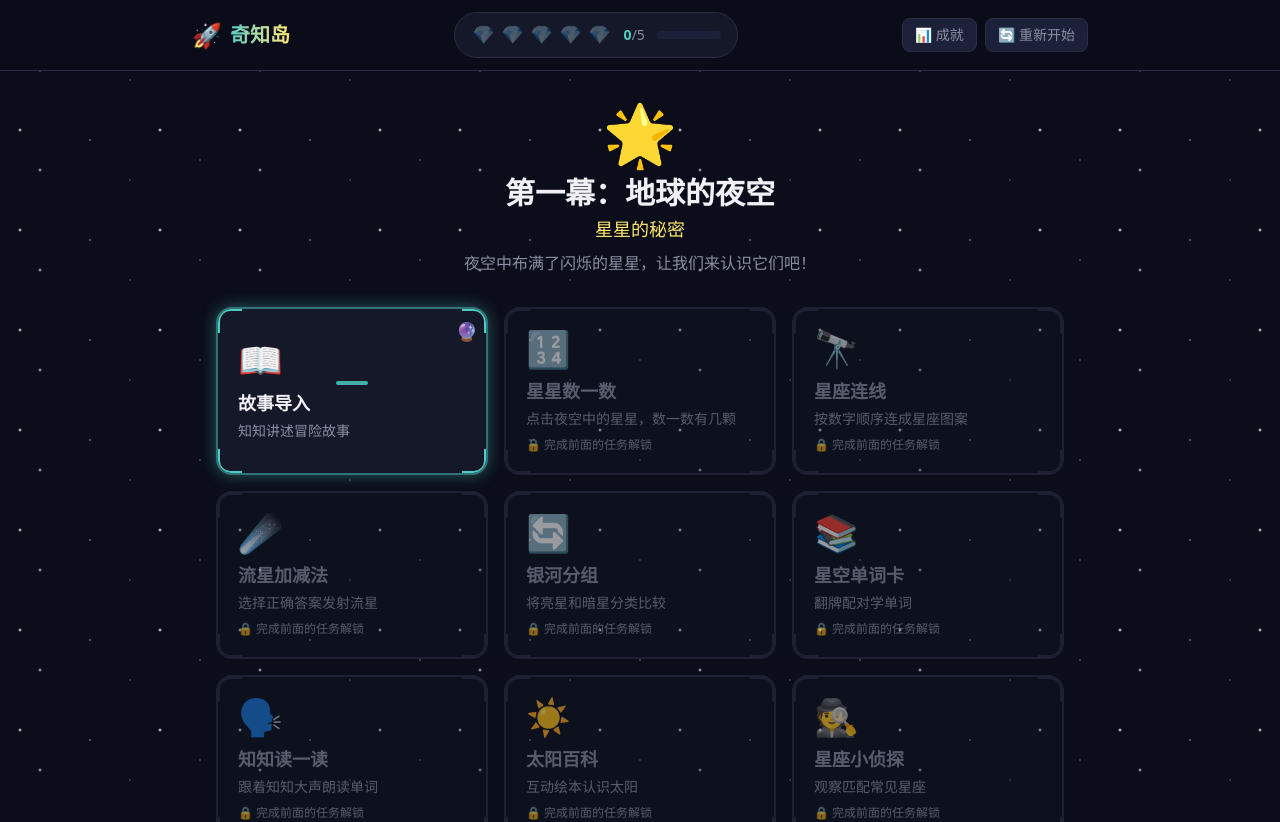
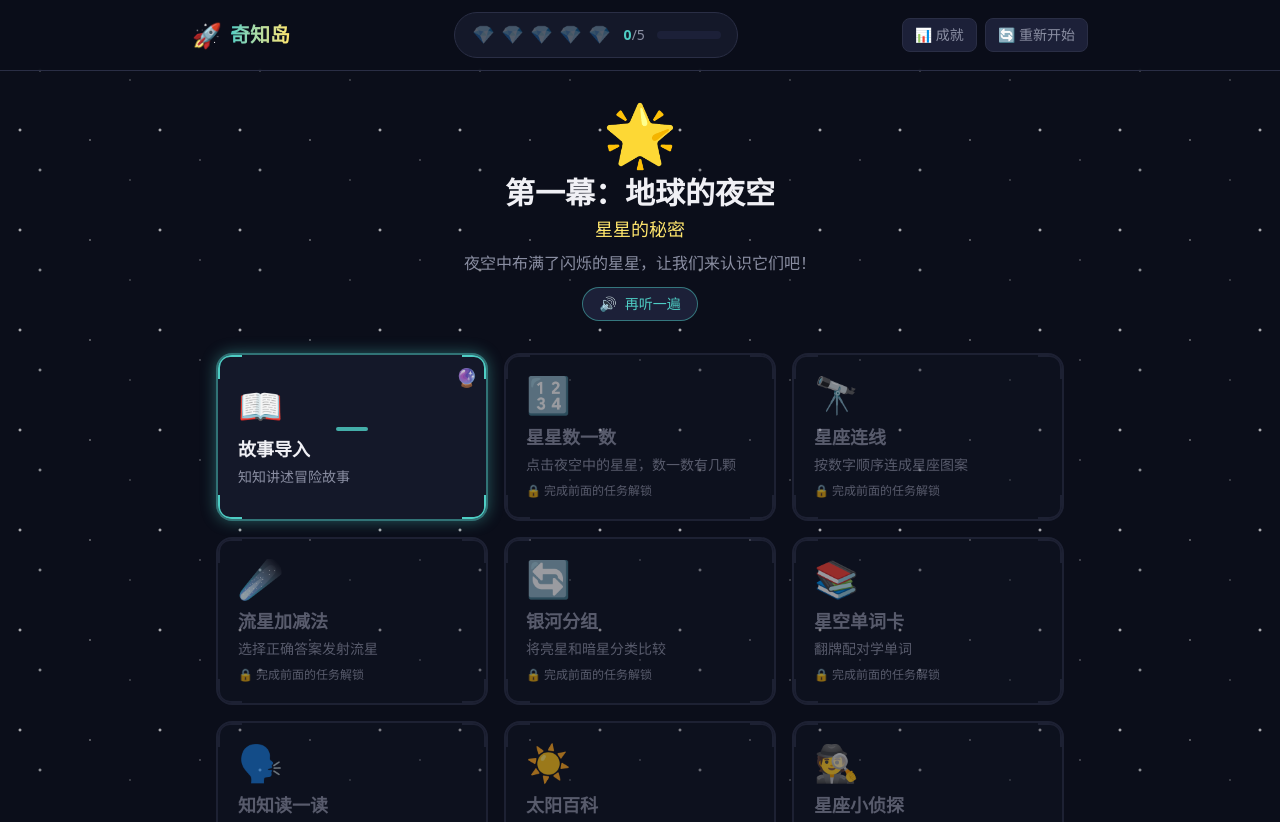
Before and after one commit to endisonpole-cyber/Wonder-Island, a Next.js app: page /adventure in a window 1280 px wide. Shown: the top 822 px of the page. Built offline with nearby package versions, Linux system fonts and the light colour scheme.

Commit message:
feat: 探险地图页添加语音讲解
- 进入冒险地图时自动播放语音介绍：欢迎来到第一幕地球的夜空
- 标题下方添加「再听一遍」按钮，可随时重播语音
- 语音内容介绍当前场景和操作指引

```diff
--- a/src/app/adventure/page.tsx
+++ b/src/app/adventure/page.tsx
@@ -7,6 +7,7 @@ import { useGameStore } from "@/lib/store";
 import { ZhizhiSpeaker } from "@/components/ZhizhiOwl";
 import CrystalCounter from "@/components/CrystalCounter";
 import StarRating from "@/components/StarRating";
+import { speak, initPreferredVoice } from "@/lib/speech";
 
 // 游戏组件按需加载，减小初始 bundle 体积，加快首屏
 const GameLoading = () => (
@@ -113,6 +114,7 @@ export default function AdventurePage() {
   const [dimCount, setDimCount] = useState(0);
   const [resultPhase, setResultPhase] = useState<"sorting" | "comparing">("sorting");
   const [sortingDone, setSortingDone] = useState(false);
+  const [showWelcomeSpeech, setShowWelcomeSpeech] = useState(true);
 
   const actState = store.currentTheme
     ? store.themes[store.currentTheme].acts[0]
@@ -191,6 +193,16 @@ export default function AdventurePage() {
       store.selectTheme("space");
     }
   }, []);
+
+  useEffect(() => {
+    initPreferredVoice();
+    if (view === "hub" && showWelcomeSpeech) {
+      const timer = setTimeout(() => {
+        speak("欢迎来到第一幕：地球的夜空！我是知知。夜空中布满了闪烁的星星，让我们来认识它们吧！先点击故事导入，开始今天的冒险。", 0.95);
+      }, 1000);
+      return () => clearTimeout(timer);
+    }
+  }, [view, showWelcomeSpeech]);
 
   useEffect(() => {
     if (view !== "transition" || !transitionData) return;
@@ -352,6 +364,13 @@ export default function AdventurePage() {
             <h2 className="text-2xl sm:text-3xl font-bold text-cream mt-3">{ACT_DATA[0].title}</h2>
             <p className="text-base sm:text-lg text-sunshine mt-1">{ACT_DATA[0].subtitle}</p>
             <p className="text-sm sm:text-base text-muted mt-2">{ACT_DATA[0].description}</p>
+            <button
+              onClick={() => speak("欢迎来到第一幕：地球的夜空！我是知知。夜空中布满了闪烁的星星，让我们来认识它们吧！先点击故事导入，开始今天的冒险。", 0.95)}
+              className="mt-3 px-4 py-1.5 rounded-full bg-navy-mid border border-teal/50 text-sm text-teal hover:bg-teal/20 transition-all flex items-center gap-2 mx-auto"
+            >
+              <span>🔊</span>
+              <span>再听一遍</span>
+            </button>
           </div>
 
           {/* Station grid */}
```
